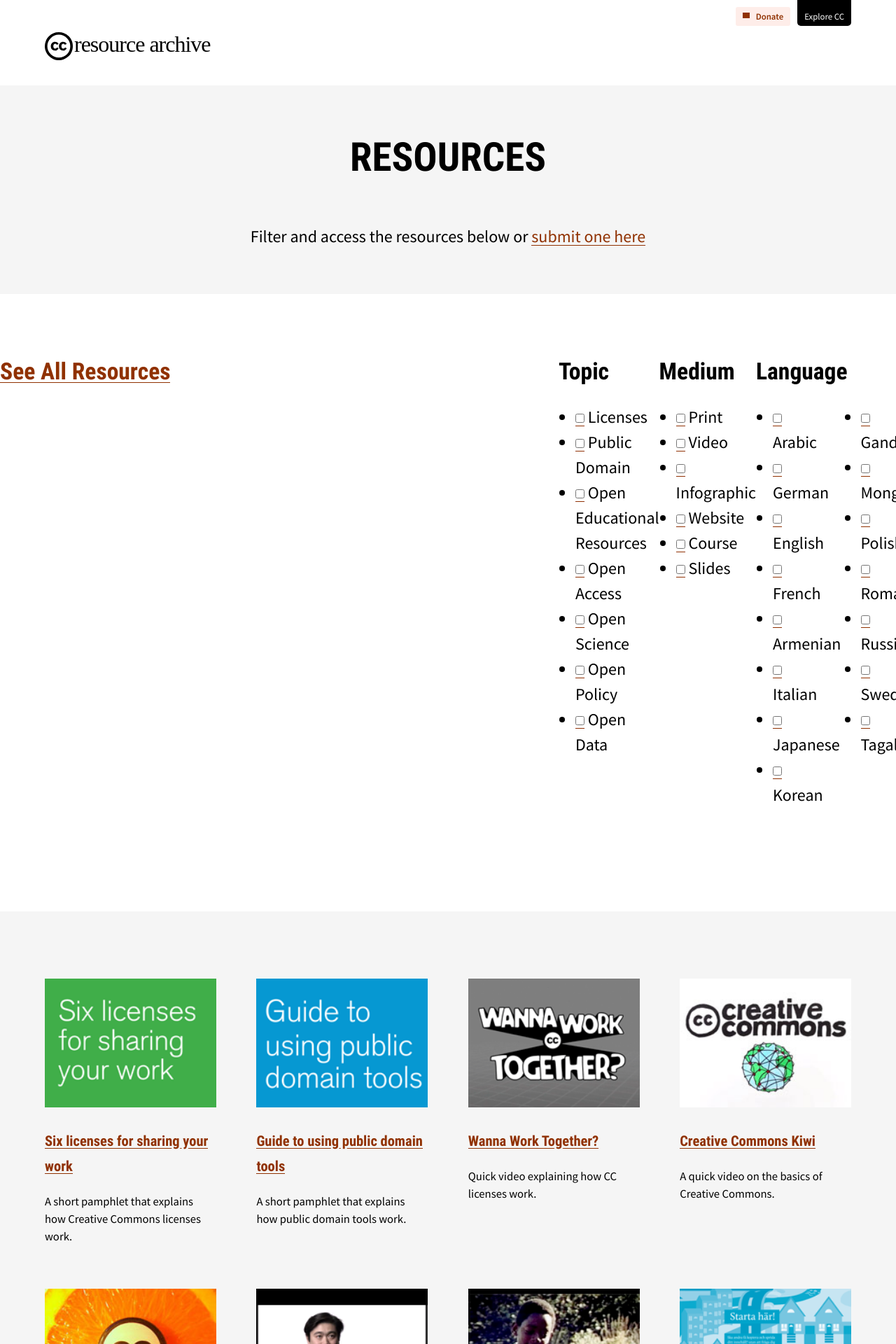
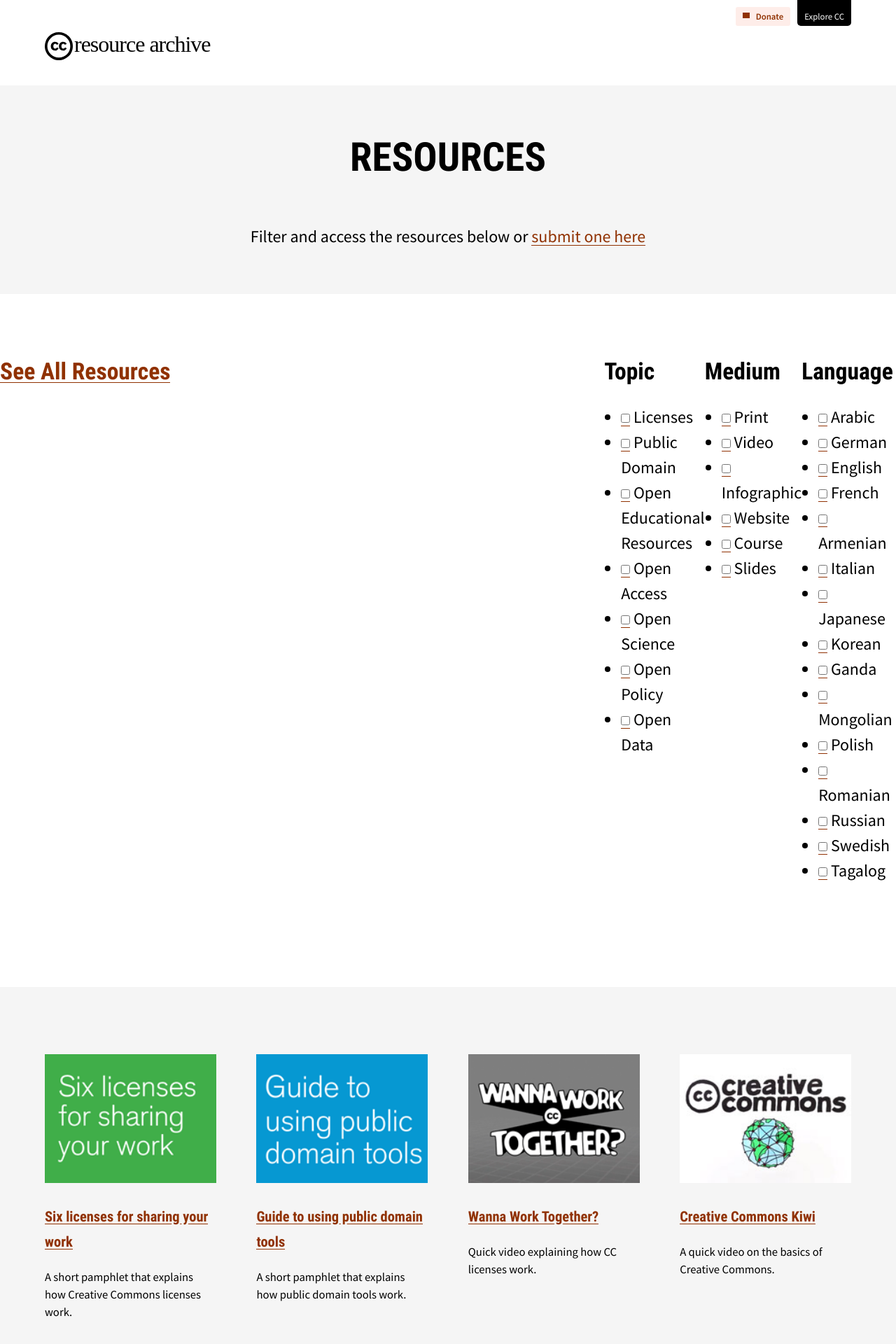
Before and after one commit to creativecommons/cc-resource-archive, a Jekyll site: the page built from docs/index.html, in a window 1280 px wide. Shown: the top 1920 px of the page at 70% size. Built offline with Jekyll 4.4.1, drawn with Linux system fonts in a browser that asks for light colours; nearby versions of some CDN libraries; some web fonts are replaced; library files that are not in the unit come from our copies; grey boxes are pictures that could not be loaded.

Commit message:
removed the inline styling from index.html language filter

```diff
--- a/docs/index.html
+++ b/docs/index.html
@@ -33,7 +33,7 @@
 
   <div class="resourcenav resourcenavstatic">
     <h2>Language</h2>
-    <ul style="columns: 2; column-gap: 75px">
+    <ul>
       {% for language in site.data.languages %}
       <li>
         <a href="/all?&topic={{ language.string }}"><input type="checkbox" aria-checked="false"></a>
```
